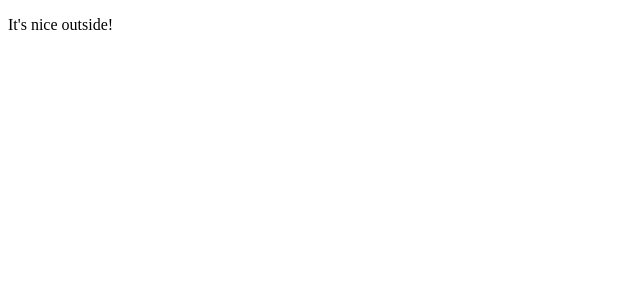
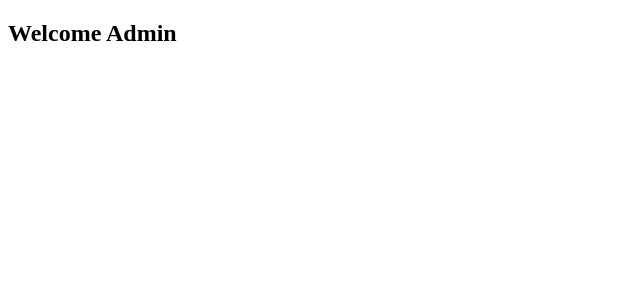
Before and after one commit to albert-byiringiro/react-monster, a React (Vite) app in the folder react-demos/: page / in a window 1280 px wide. Shown: the top 300 px of the page, without its empty margins (0-640 px from the left). Built offline with nearby package versions, Linux system fonts and the light colour scheme.

Commit message:
feature: added conditional rendering exercise 4

```diff
--- a/react-demos/src/App.jsx
+++ b/react-demos/src/App.jsx
@@ -1,5 +1,5 @@
-import { Weather } from "./ComponentUno";
+import { UserStatus } from "./ComponentUno";
 
 export default function App() {
-  return <Weather temperature={19} />
+  return <UserStatus loggedIn={true} isAdmin={true} />
 }
--- a/react-demos/src/ComponentUno.jsx
+++ b/react-demos/src/ComponentUno.jsx
@@ -31,6 +31,7 @@ const Cart = () => {
 export default Cart
 */
 
+/*
 export function Weather({ temperature }) {
     if (temperature < 15) {
         return <p>It's cold outside!</p>
@@ -40,3 +41,13 @@ export function Weather({ temperature }) {
         return <p>It's hot outside!</p>
     }
 }
+*/
+
+
+export function UserStatus({ loggedIn, isAdmin }) {
+    if (loggedIn && isAdmin) {
+        return <h2>Welcome Admin</h2>
+    }
+
+    return <h2>Welcome user</h2>
+}
```
